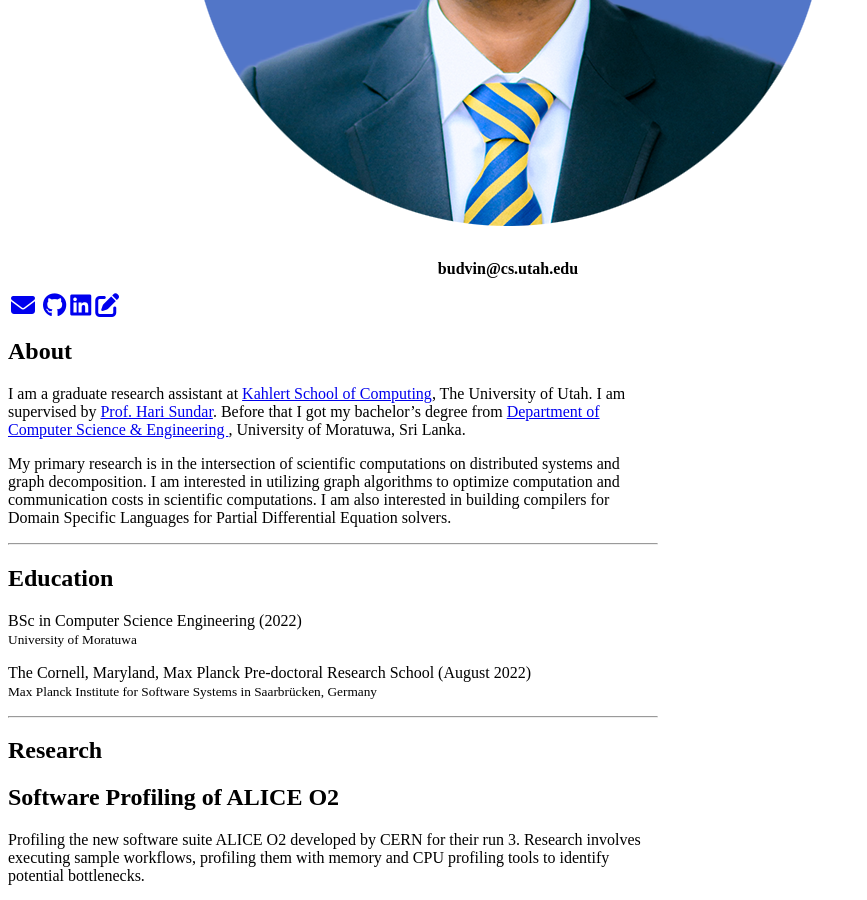
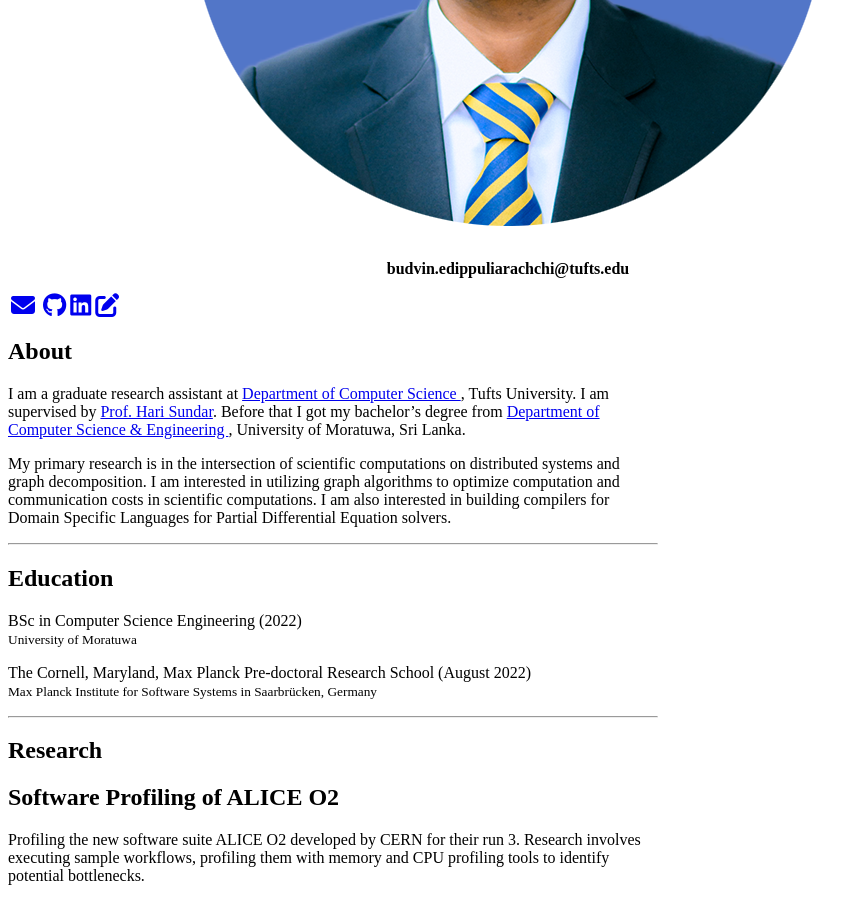
Before and after one commit to budvinchathura/budvinchathura.github.io, a Jekyll site: the page built from index.md, in a window 1280 px wide and 900 px high, scrolled down 488 px. Shown: the whole window, without its empty margins (0-867 px from the left). Built offline with Jekyll 4.4.1, drawn with Linux system fonts in a browser that asks for light colours; nearby versions of some CDN libraries; our own code applies the rules of GitHub Pages for plain Markdown files; a style sheet for code colours, icons or effects is not loaded; some of the changed text lies outside the part shown.

Commit message:
Update info

```diff
--- a/_layouts/default.html
+++ b/_layouts/default.html
@@ -29,11 +29,11 @@
 
         <!-- <p>{{ site.description }}</p> -->
         <div style="display:flex ; align-items:  center; justify-content: center;">
-          <p><b>budvin@cs.utah.edu</b></p>
+          <p><b>budvin.edippuliarachchi@tufts.edu</b></p>
         </div>
         <table>
         <tr>
-        <td><a href="mailto:budvin@cs.utah.edu" target="_blank" rel="noopener noreferrer"><i class="fa fa-envelope fa-xl"></i></a></td>
+        <td><a href="mailto:budvin.edippuliarachchi@tufts.edu" target="_blank" rel="noopener noreferrer"><i class="fa fa-envelope fa-xl"></i></a></td>
         <td><a href="https://scholar.google.com/citations?hl=en&user=qMlCRmsAAAAJ&view_op=list_works&sortby=pubdate" target="_blank" rel="noopener noreferrer"><i class="ai ai-google-scholar ai-2x"></i></a></td>
         <td><a href="{{ site.github.owner_url }}" target="_blank" rel="noopener noreferrer"><i class="fa fa-github fa-xl"></i></a></td>
         <td><a href="https://www.linkedin.com/in/budvin-chathura/" target="_blank" rel="noopener noreferrer"><i class="fa fa-linkedin-square fa-xl"></i></a></td>
--- a/index.md
+++ b/index.md
@@ -1,6 +1,6 @@
 # About
 
-I am a graduate research assistant at <a href="https://www.cs.utah.edu/" target="_blank" rel="noopener noreferrer">Kahlert School of Computing</a>, The University of Utah. I am supervised by <a href="https://users.cs.utah.edu/~hari/" target="_blank" rel="noopener noreferrer"> Prof. Hari Sundar</a>. Before that I got my bachelor's degree from <a href="https://cse.mrt.ac.lk/" target="_blank" rel="noopener noreferrer"> Department of Computer Science & Engineering </a>,  University of Moratuwa, Sri Lanka.
+I am a graduate research assistant at <a href="https://engineering.tufts.edu/cs/" target="_blank" rel="noopener noreferrer">Department of Computer Science </a>, Tufts University. I am supervised by <a href="https://facultyprofiles.tufts.edu/hari-sundar" target="_blank" rel="noopener noreferrer"> Prof. Hari Sundar</a>. Before that I got my bachelor's degree from <a href="https://cse.mrt.ac.lk/" target="_blank" rel="noopener noreferrer"> Department of Computer Science & Engineering </a>,  University of Moratuwa, Sri Lanka.
 
 My primary research is in the intersection of scientific computations on distributed systems and graph decomposition. I am interested in utilizing graph algorithms to optimize computation and communication costs in scientific computations. I am also interested in building compilers for Domain Specific Languages for Partial Differential Equation solvers.
 
```
Also changed, not shown: other parts of _layouts/default.html (+1 -1 lines).
